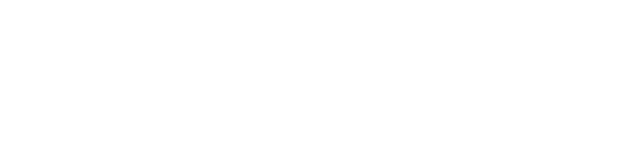
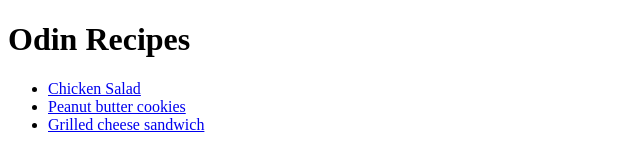
Before and after one commit to ItsTwiggies/odin-recipes, a plain HTML site: page index.html in a window 1280 px wide. Shown: the whole page, without its empty margins (0-640 px from the left). Drawn offline with Linux system fonts and the light colour scheme.

Commit message:
Add closing tags and add oreo milkshake

```diff
--- a/index.html
+++ b/index.html
@@ -2,14 +2,14 @@
 <html lang="en">
 <head>
     <meta charset="UTF-8">
-    <meta http-equiv="X-UA-Compatible" content="IE=edge">
-    <meta name="viewport" content="width=device-width, initial-scale=1.0">
-    <title>Odin Recipe/<title>
+    <title>Odin Recipe/</title>
 </head>
 <body>
     <h1>Odin Recipes</h1>
-    <a href="recipes/chicken-salad.html">Chicken Salad</a>
-    <a href="recipes/peanut-butter-cookies.html">Peanut butter cookies</a>
-    <a href="recipes/grilled-cheese">Grilled cheese sandwich</a>
+    <ul>
+        <li><a href="recipes/chicken-salad.html">Chicken Salad</a></li>
+        <li><a href="recipes/oreo-milkshake.html">Peanut butter cookies</a></li>
+        <li><a href="recipes/grilled-sandwich.html">Grilled cheese sandwich</a></li>
+    </ul>
 </body>
 </html>
```
